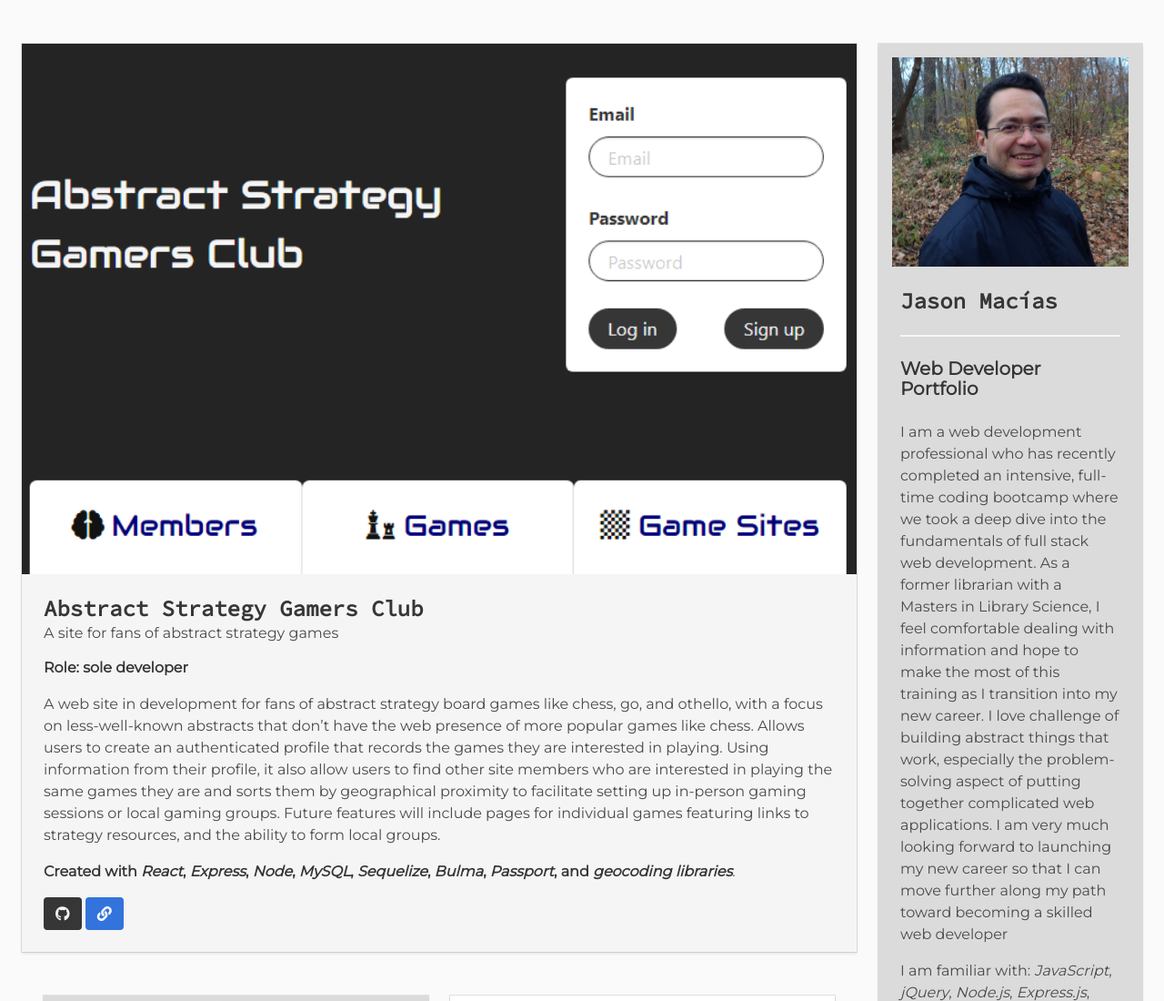
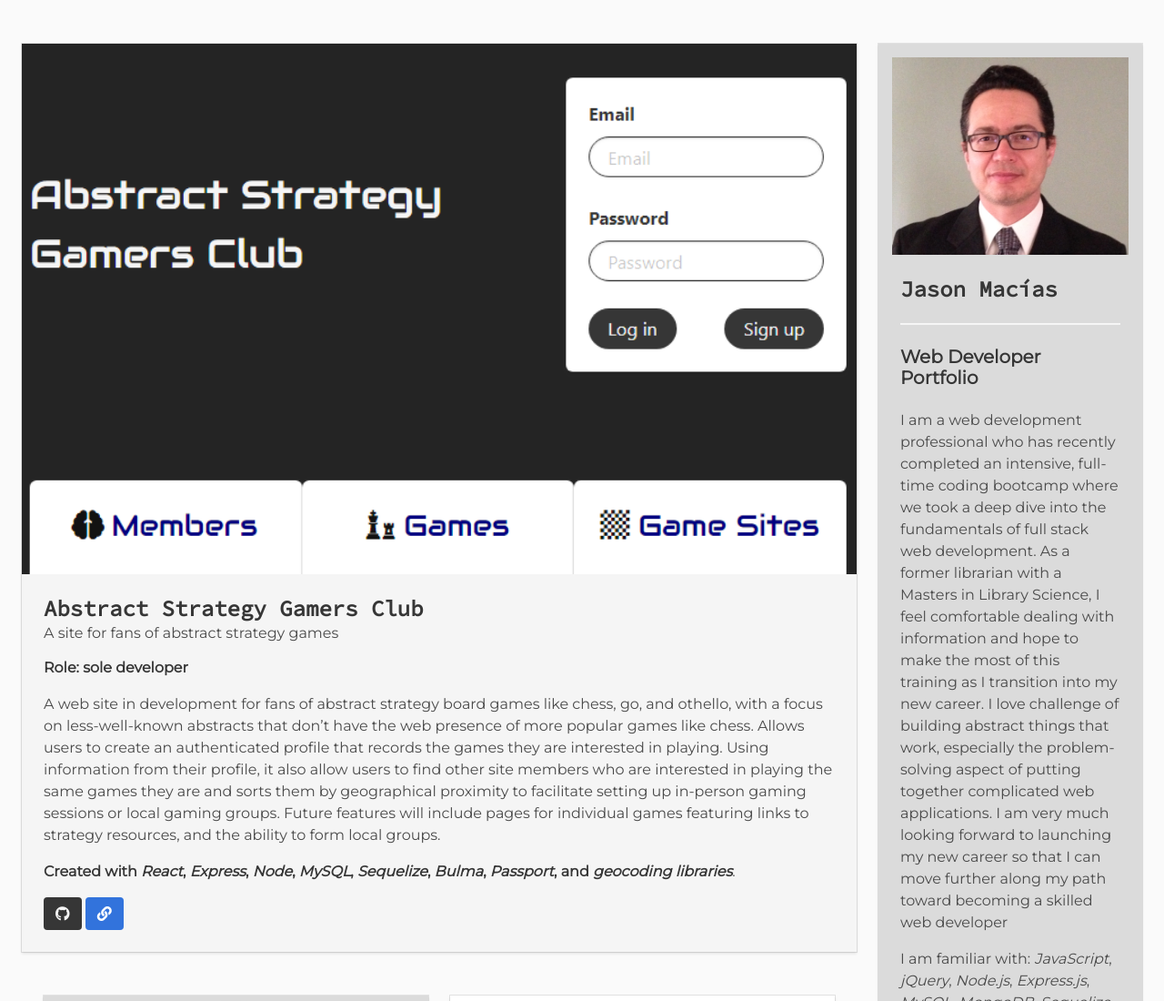
Before and after one commit to JasonSMacias/JasonSMacias.github.io, a plain HTML site: page index.html in a window 1280 px wide. Shown: the top 1100 px of the page at 91% size. Drawn offline with nearby package versions, Linux system fonts and the light colour scheme.

Commit message:
new profile photo

```diff
--- a/index.html
+++ b/index.html
@@ -42,7 +42,7 @@
             <div class="card-image">
               <figure id="profile-photo" class="image">
                 <!-- <a href="#"> -->
-                  <img src="./images/outdoor_profile-photo_2019.jpg" alt="Jason Macias photo">
+                  <img src="./images/current_profile_photo.png" alt="Jason Macias photo">
                 <!-- </a> -->
               </figure>
             </div>
```
Also changed, not shown: images/current_profile_photo.png (added).
